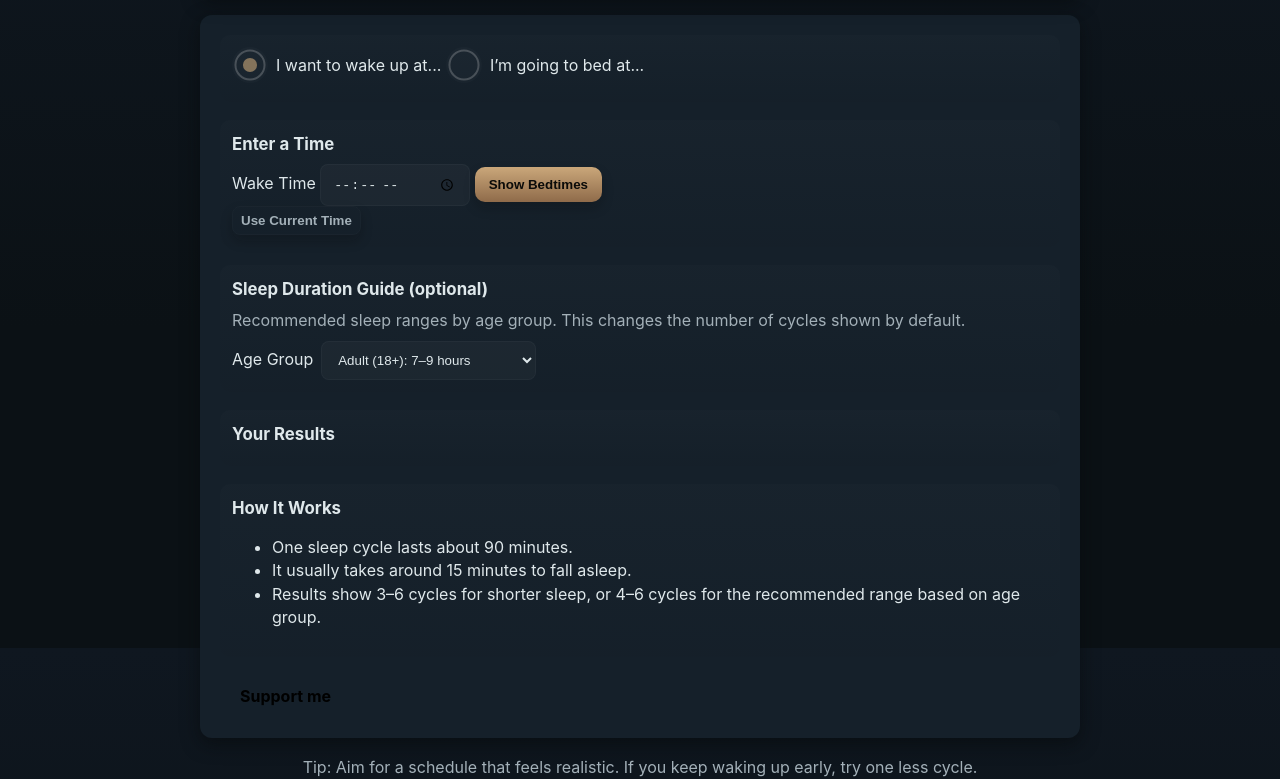
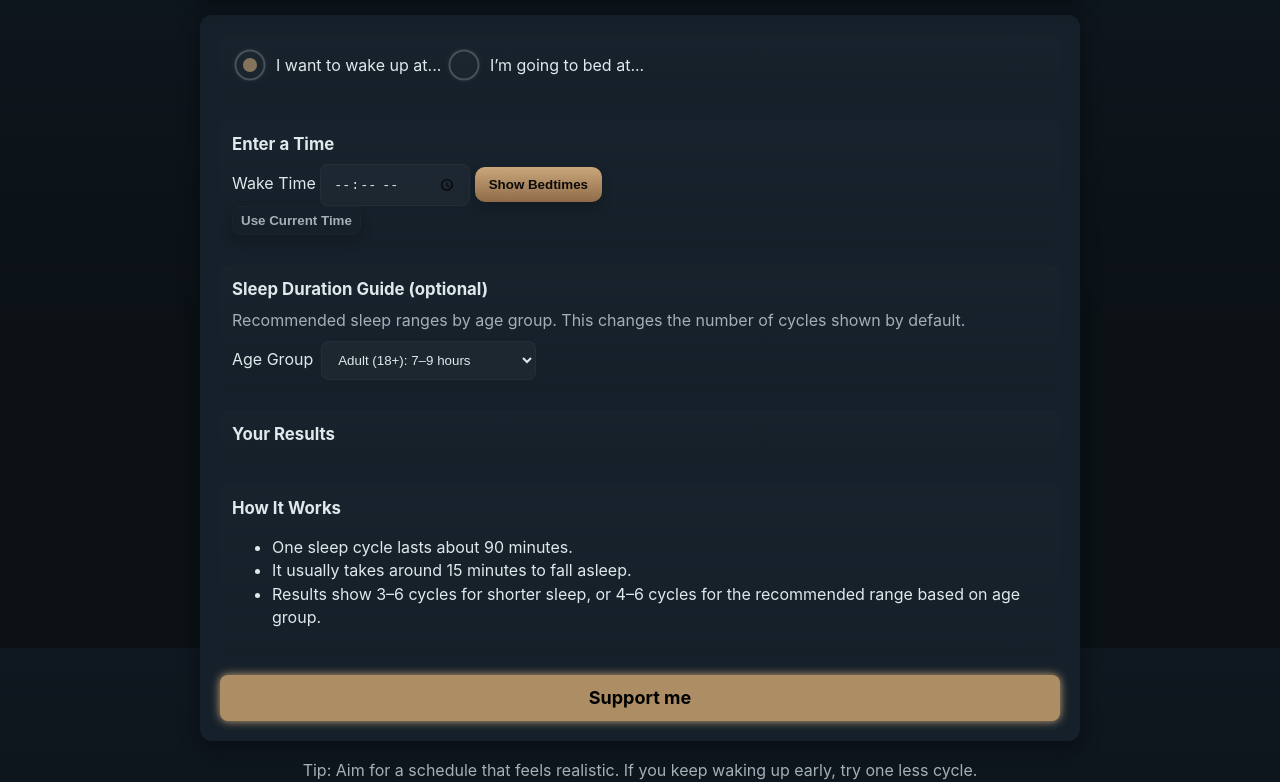
Before and after one commit to heegarthur/sleepweb, a plain HTML site: page index.html in a window 1280 px wide. Shown: the part 152-934 px from the top of the page. Drawn offline with Linux system fonts and the light colour scheme.

Commit message:
Update main.css

```diff
--- a/main.css
+++ b/main.css
@@ -323,3 +323,11 @@ button:focus {
     color: var(--text);
     font-size: 1rem;
 }
+main .buy_coffee{
+    width: 100%;
+    text-align: center;
+    font-size: large;
+    font-weight: 100;
+    box-shadow: 0px 0px 10px #caa77a;
+    background-color: #ad8e64;
+}
```
